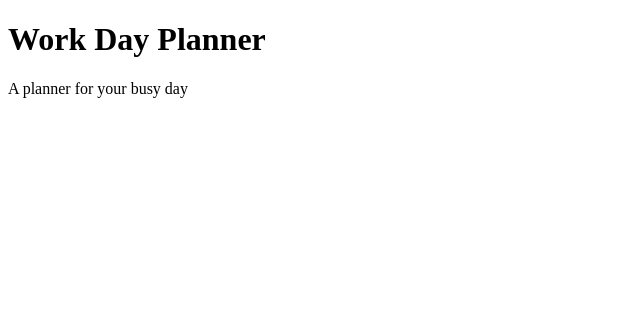
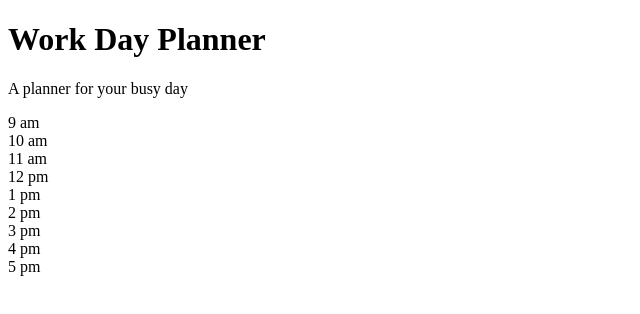
Before and after one commit to pitekcharles/code-HW05, a plain HTML site: page index.html in a window 1280 px wide. Shown: the whole page, without its empty margins (0-640 px from the left). Drawn offline with nearby package versions, Linux system fonts and the light colour scheme.

Commit message:
added javascript to populate planner

```diff
--- a/index.html
+++ b/index.html
@@ -6,7 +6,7 @@
     <meta http-equiv="X-UA-Compatible" content="ie=edge">
     <title>Day planner</title>
     <script src="https://cdnjs.cloudflare.com/ajax/libs/jquery/3.2.1/jquery.min.js"></script>
-    <link rel="stylesheet" type="text/css" href="styles.css">
+    <link rel="stylesheet" type="text/css" href="style.css">
 </head>
 <body>
     <h1>Work Day Planner</h1>
--- a/script.js
+++ b/script.js
@@ -0,0 +1,18 @@
+function plannerPop () {
+    var planner = $(".planner")
+    for (var i = 9; i <= 17; i++) {
+        if (i > 12) {
+            var fill = $("<div class='time'>" + (i-12) +" pm</div><div class='plan></div><div class='saveButton'></div>")
+            planner.append(fill);
+        } else if (i === 12) {
+            var fill = $("<div class='time'>12 pm</div><div class='plan></div><div class='saveButton'></div>")
+            planner.append(fill);
+        } else {
+            var fill = $("<div class='time'>" + i +" am</div><div class='plan></div><div class='saveButton'></div>")
+            planner.append(fill);
+
+        }
+    }
+}
+
+plannerPop();
```
